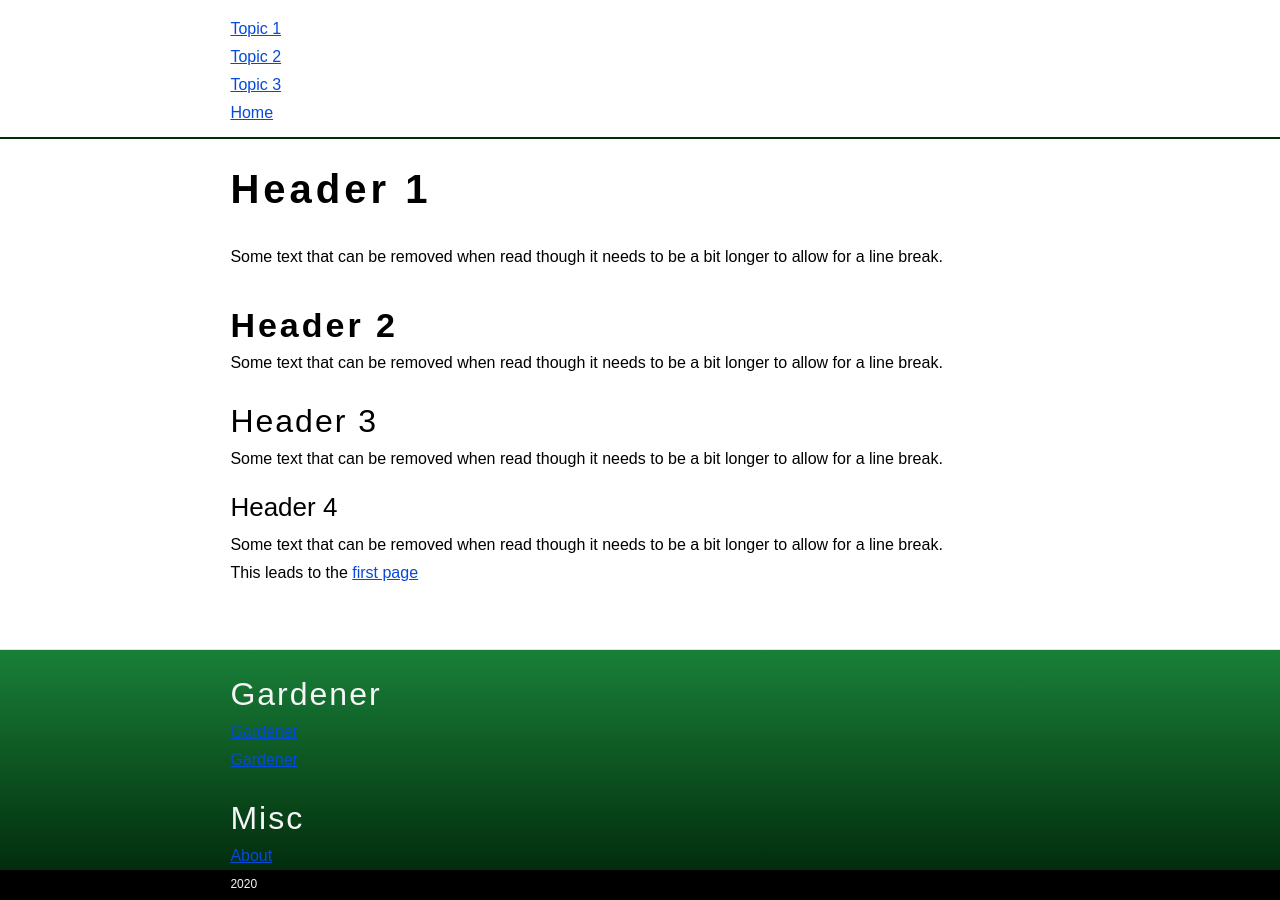
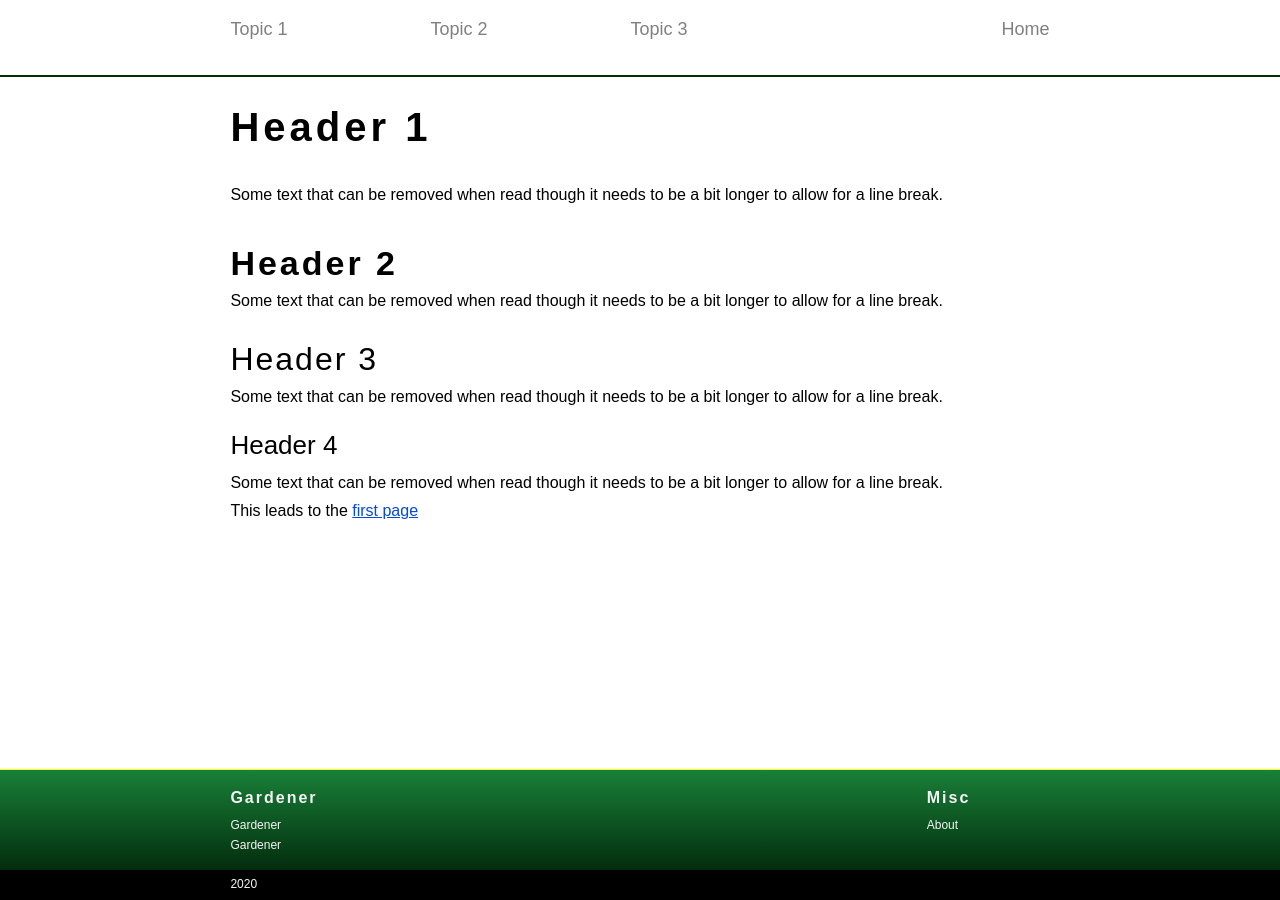
Before and after one commit to MaSe69/mase, a Jekyll site: the page built from assets/md/topic_1.md, in a window 1280 px wide. Built offline with Jekyll 4.4.1, drawn with Linux system fonts in a browser that asks for light colours.

Commit message:
final oss

```diff
--- a/_layouts/page_1.html
+++ b/_layouts/page_1.html
@@ -3,11 +3,17 @@
 
 <head>
     <meta charset="utf-8">
+    <meta http-equiv="X-UA-Compatible" content="IE=edge,chrome=1">
+    <link rel="icon" type="image/png" href="{{ site.baseUrl }}../UCSIS/assets/images/img_layout/logo-gardener.svg"
+        sizes="32x32">
     <title>{{ page.title }}</title>
     <link rel="shortcut icon" href="">
+    <link href="{{ site.baseUrl }}../UCSIS/assets/css/css_common/common.css" rel="stylesheet" type="text/css">
     <link href="{{ site.baseUrl }}../UCSIS/assets/css/css_common/colors.css" rel="stylesheet" type="text/css">
-    <link href="{{ site.baseUrl }}../UCSIS/assets/css/css_common/common.css" rel="stylesheet" type="text/css">
     <link href="{{ site.baseUrl }}../UCSIS/assets/css/css_common/holygrail.css" rel="stylesheet" type="text/css">
+    <link href="{{ site.baseUrl }}../UCSIS/assets/css/20_header.css" rel="stylesheet" type="text/css">
+    <link href="{{ site.baseUrl }}../UCSIS/assets/css/70_footer.css" rel="stylesheet" type="text/css">
+
 </head>
 
 <body class="HolyGrail">
```
Also changed, not shown: assets/md/topic_1.md (added, +5 -0 lines), assets/images/img_layout/sap-logo.svg (deleted).
